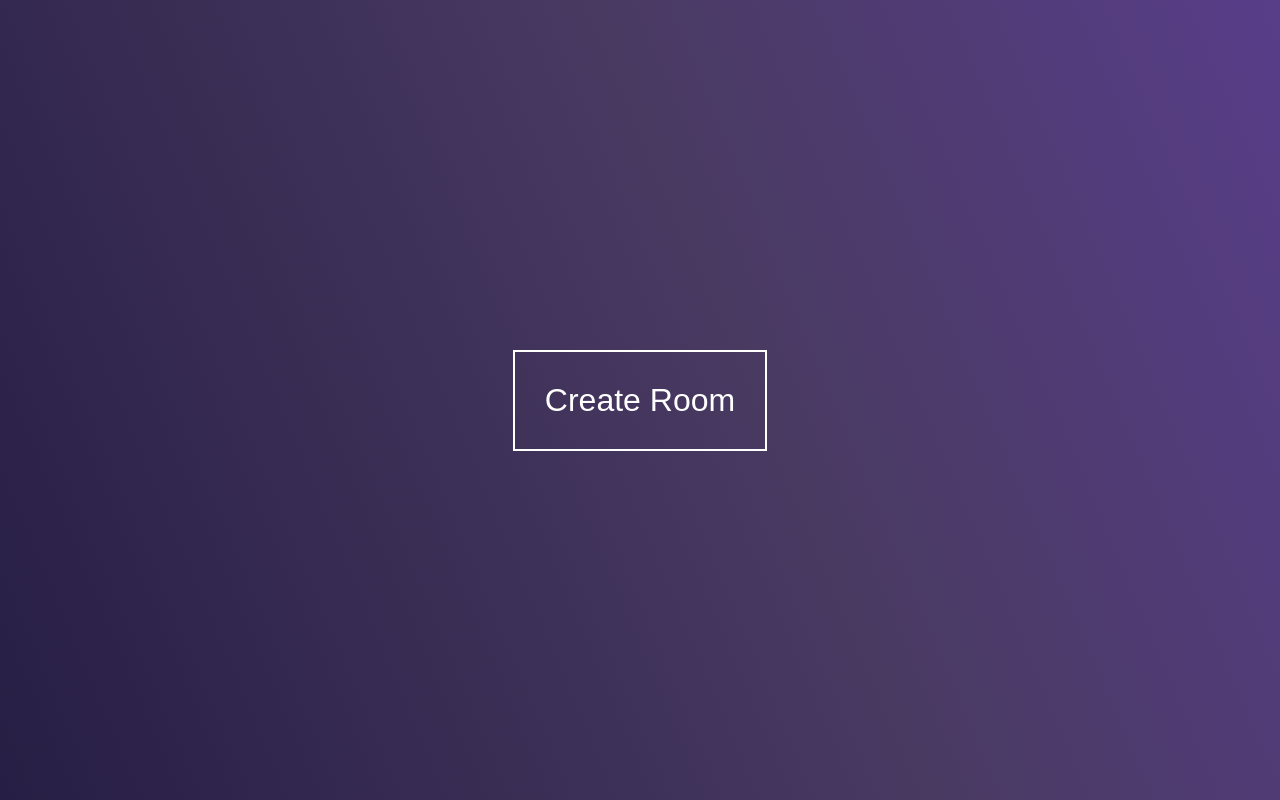
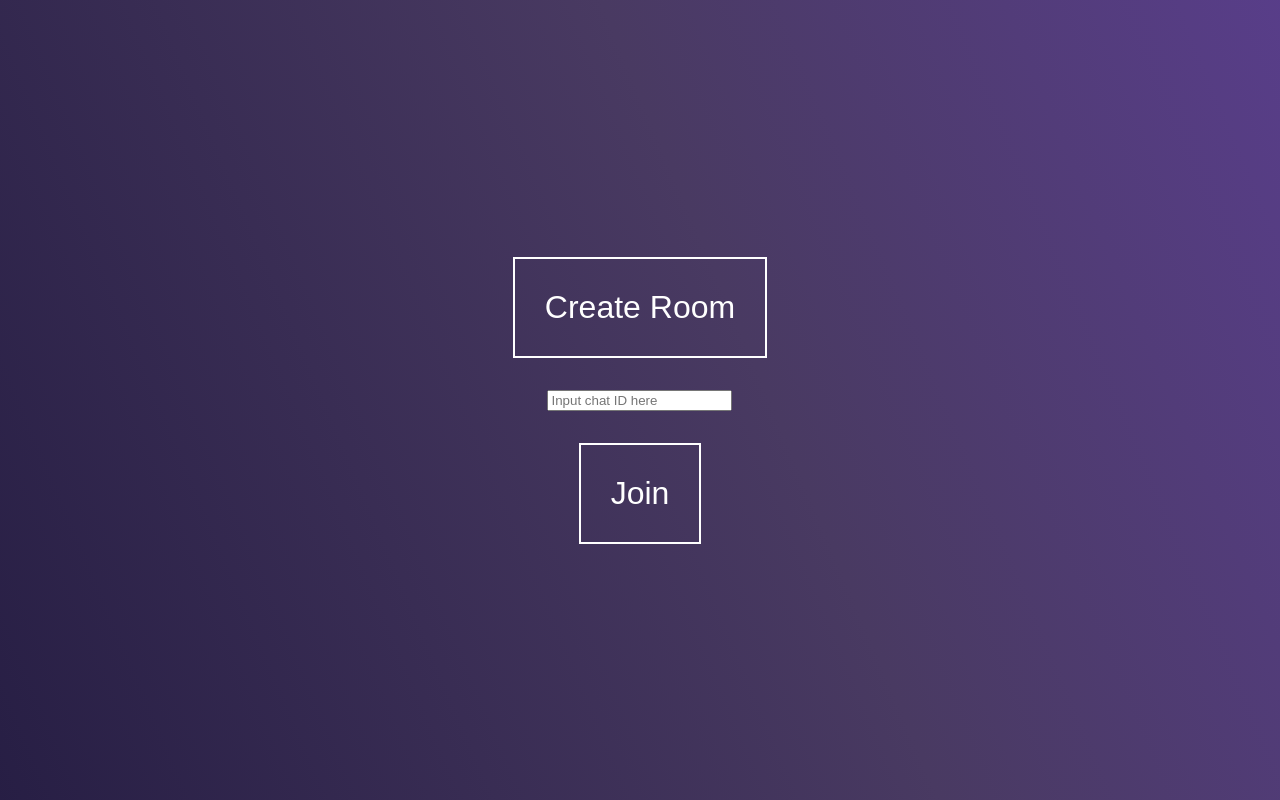
Before and after one commit to Eirsteir/STUN-server---IDATT2104-Nettverksprogrammering, a React (Create React App) app in the folder p2p-client/: page / in a window 1280 px wide. Built offline with nearby package versions, Linux system fonts and the light colour scheme.

Commit message:
Join room hotfix
Added ability to join room by inputting room-id, unfortunately right now you could technically also create rooms this way.

```diff
--- a/p2p-client/src/components/CreateRoom.js
+++ b/p2p-client/src/components/CreateRoom.js
@@ -1,17 +1,36 @@
-import React from "react";
+import React, { useState } from "react";
 import { v1 as uuid } from "uuid";
 import '../styles/CreateRoom.css';
 
+
 const CreateRoom = (props) => {
+
+    const [joinID, setID] = useState("");
+
+
+
     function create() {
         const id = uuid();
         props.history.push(`/room/${id}`);
     }
 
+    function join() {
+        props.history.push(`/room/${joinID}`);
+    }
+
+    function handleChange(e) {
+        setID(e.target.value);
+    }
+
+
+
+
     return (
         <div className="btn-page">
             <div className="btn-container">
             <button className="create-btn" onClick={create}>Create Room</button>
+            <input type="text" placeholder="Input chat ID here" value={joinID} onChange={handleChange}></input>
+            <button className="create-btn" onClick={join}>Join</button>
             </div>
         </div>
     );
```
